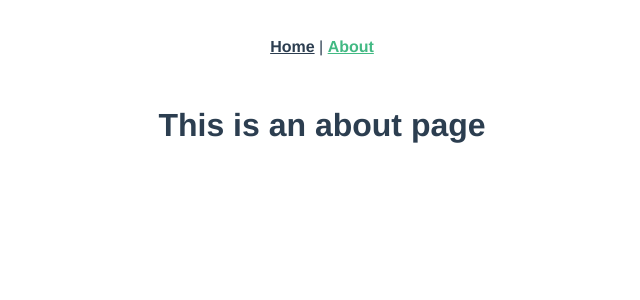
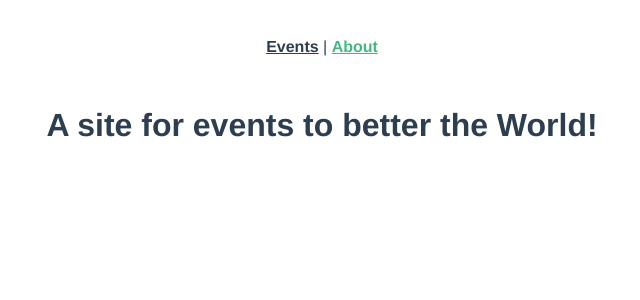
Before and after one commit to RivnatZille/real-world-vue3, a Vue app: page /about in a window 1280 px wide. Shown: the top 300 px of the page, without its empty margins (318-958 px from the left). Built offline with nearby package versions, Linux system fonts and the light colour scheme.

Commit message:
Finished lesson about Vue Router Essentials

```diff
--- a/src/App.vue
+++ b/src/App.vue
@@ -1,6 +1,6 @@
 <template>
   <nav>
-    <router-link to="/">Home</router-link> |
+    <router-link to="/">Events</router-link> |
     <router-link to="/about">About</router-link>
   </nav>
   <router-view />
--- a/src/router/index.js
+++ b/src/router/index.js
@@ -1,20 +1,17 @@
 import { createRouter, createWebHistory } from "vue-router";
-import HomeView from "../views/HomeView.vue";
+import EventList from "../views/EventList.vue";
+import AboutView from "../views/AboutView.vue";
 
 const routes = [
   {
     path: "/",
-    name: "home",
-    component: HomeView,
+    name: "EventList",
+    component: EventList,
   },
   {
     path: "/about",
     name: "about",
-    // route level code-splitting
-    // this generates a separate chunk (about.[hash].js) for this route
-    // which is lazy-loaded when the route is visited.
-    component: () =>
-      import(/* webpackChunkName: "about" */ "../views/AboutView.vue"),
+    component: AboutView,
   },
 ];
 
--- a/src/views/AboutView.vue
+++ b/src/views/AboutView.vue
@@ -1,5 +1,5 @@
 <template>
   <div class="about">
-    <h1>This is an about page</h1>
+    <h1>A site for events to better the World!</h1>
   </div>
 </template>
--- a/src/views/HomeView.vue
+++ b/src/views/EventList.vue
@@ -10,7 +10,7 @@
 import EventCard from "@/components/EventCard.vue";
 
 export default {
-  name: "HomeView",
+  name: "EventList",
 
   components: {
     EventCard,
```
